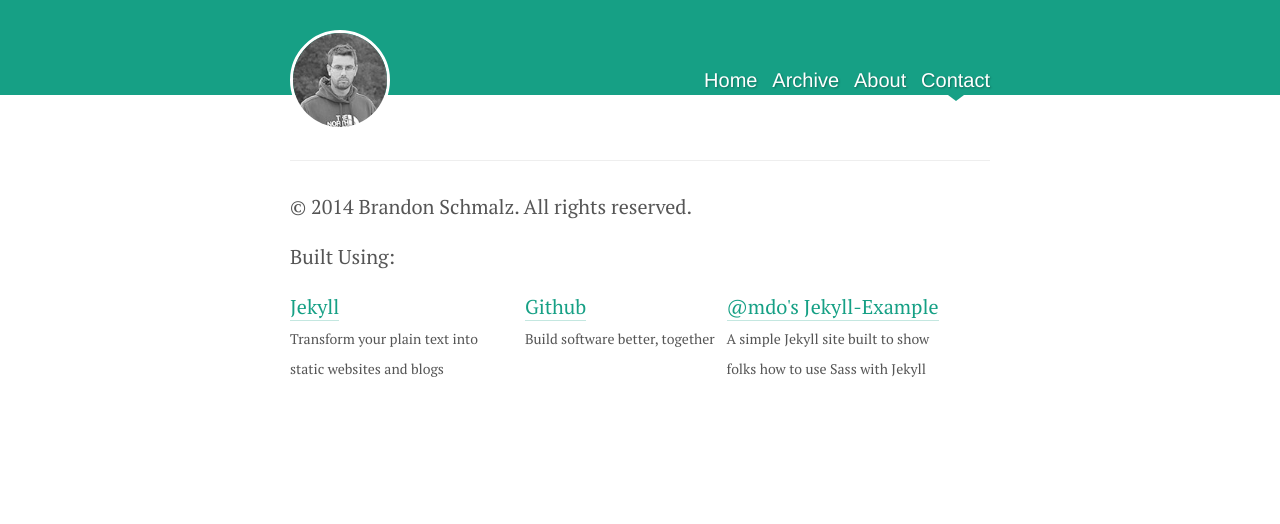
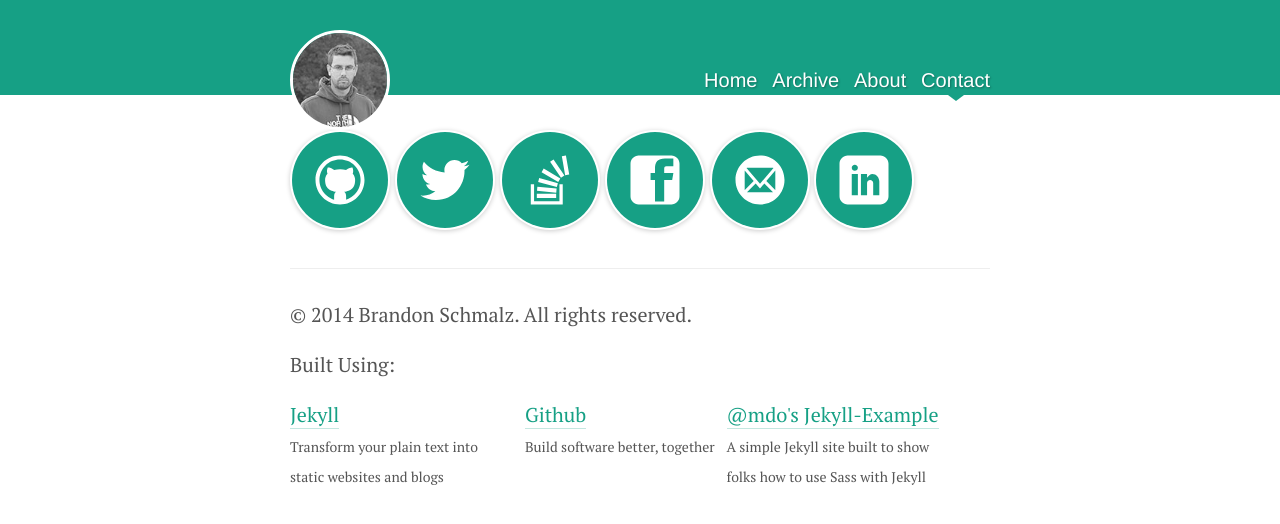
Before and after one commit to Schmalzy/Schmalzy.github.io, a Jekyll site: the page built from contact.html, in a window 1280 px wide. Shown: the top 524 px of the page. Built offline with Jekyll 4.4.1, drawn with Linux system fonts in a browser that asks for light colours.

Commit message:
svg bitches

```diff
--- a/_config.yml
+++ b/_config.yml
@@ -6,6 +6,10 @@ highlighter:         pygments
 # Use of `relative_permalinks` ensures post links from the index work properly.
 permalink:           pretty
 relative_permalinks: true
+
+exclude:
+    - LICENSE
+    - README.md
 
 # Setup
 title:               Brandon Schmalz - Developer
--- a/_scss/about.scss
+++ b/_scss/about.scss
@@ -33,6 +33,7 @@
   border: 1px solid $base-color;
   height: 100px;
   width: 100px;
+  box-shadow: 0 1px 5px rgba(0,0,0,.2);
 
   @media (min-width: $break-point-mobile) {
     margin: 0 1rem 0 0;
--- /dev/null
+++ b/_scss/contact.scss
@@ -0,0 +1,13 @@
+// Contact
+//
+// Styles related to the Conact page.
+
+//Social SVG icon background color
+.outer-shape {
+  fill: $base-color !important;
+}
+
+.custom-icon {
+	border-radius: 50%;
+	box-shadow: 0 1px 5px rgba(0,0,0,.2);
+}
--- a/contact.html
+++ b/contact.html
@@ -3,3 +3,10 @@ layout: page
 title: Contact
 display: 4
 ---
+
+{% include svg/github.svg %}
+{% include svg/twitter.svg %}
+{% include svg/stackoverflow.svg %}
+{% include svg/facebook-square.svg %}
+{% include svg/mail.svg %}
+{% include svg/linkedin.svg %}
--- a/css/styles.scss
+++ b/css/styles.scss
@@ -17,6 +17,7 @@
 @import "header";
 @import "posts";
 @import "about";
+@import "contact";
 @import "footer";
 
 //Misc
```
Also changed, not shown: _includes/svg/css3.svg (added), _includes/svg/facebook-square.svg (added), _includes/svg/github.svg (added), _includes/svg/html5.svg (added), _includes/svg/linkedin.svg (added), _includes/svg/mail.svg (added), _includes/svg/stackoverflow.svg (added), _includes/svg/twitter.svg (added), _scss/base.scss (line endings or trailing spaces).
